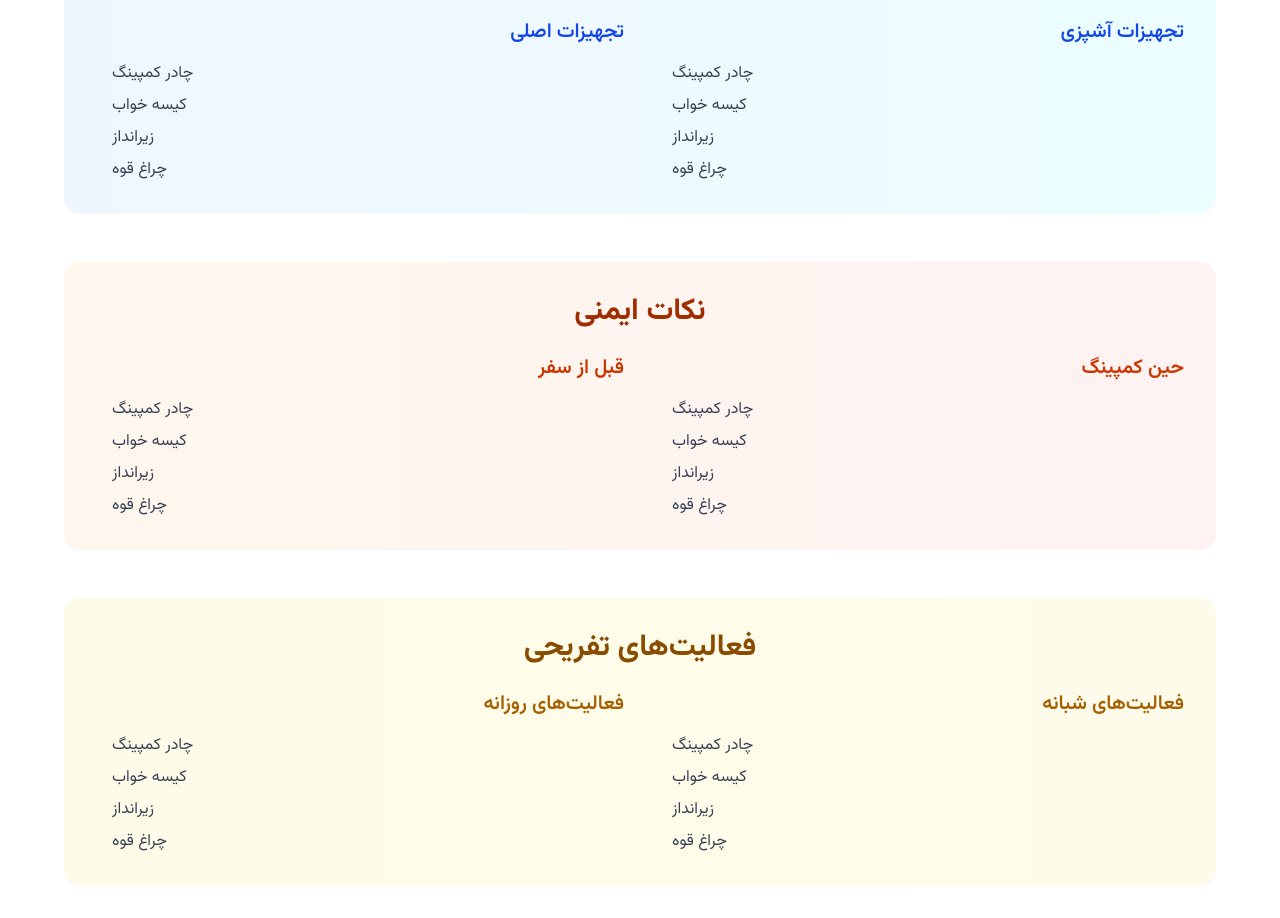
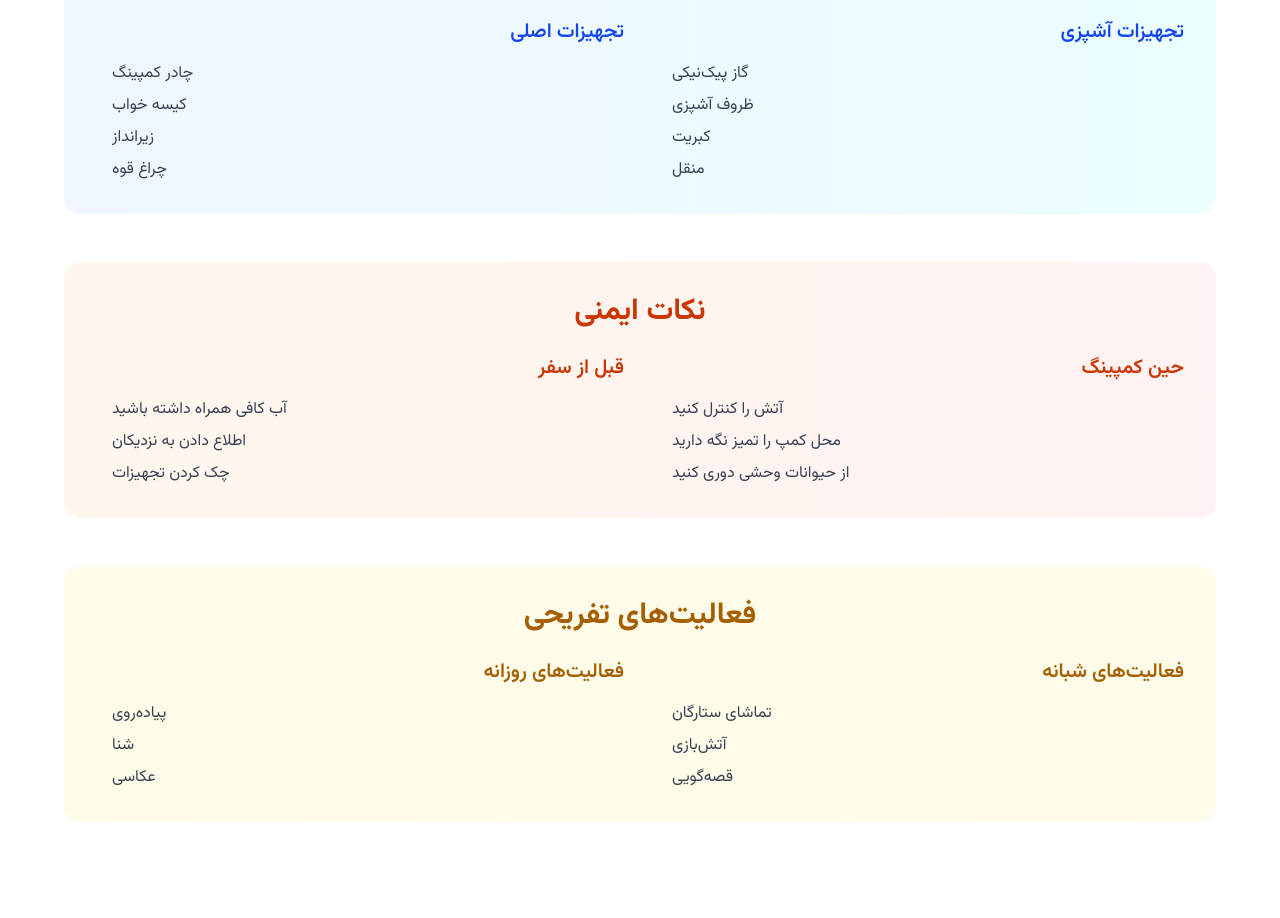
Before and after one commit to unkmitm/Tour, a React (Vite) app in the folder front/: page /internal/camping in a window 1280 px wide. Shown: the part 1640-2558 px from the top of the page. After the commit the page ends 2494 px from the top, so only its background shows below. Built offline with nearby package versions, Linux system fonts and the light colour scheme.

Commit message:
info Section For clean code

```diff
--- a/front/src/components/CampingTours.jsx
+++ b/front/src/components/CampingTours.jsx
@@ -1,8 +1,33 @@
 import TourNavigation from "./TourNavigation";
 import TourCard from "./TourCard";
-import BulletList from "./common/BulletList";
 import SectionCard from "./common/SectionCard";
 import CampingData from "./data/CampingData";
+import InfoSection from "./data/infoSection";
+
+const campingMainEquipments = [
+  "چادر کمپینگ",
+  "کیسه خواب",
+  "زیرانداز",
+  "چراغ قوه",
+];
+const campingCookingEquipments = [
+  "گاز پیک‌نیکی",
+  "ظروف آشپزی",
+  "کبریت",
+  "منقل",
+];
+const safetyBeforeTrip = [
+  "آب کافی همراه داشته باشید",
+  "اطلاع دادن به نزدیکان",
+  "چک کردن تجهیزات",
+];
+const safetyDuringCamping = [
+  "آتش را کنترل کنید",
+  "محل کمپ را تمیز نگه دارید",
+  "از حیوانات وحشی دوری کنید",
+];
+const dailyActivities = ["پیاده‌روی", "شنا", "عکاسی"];
+const nightActivities = ["تماشای ستارگان", "آتش‌بازی", "قصه‌گویی"];
 
 function CampingTours() {
   return (
@@ -27,8 +52,7 @@ function CampingTours() {
                 bgColor: "bg-green-100",
                 title: "محیط‌های خفن",
                 titleColor: "text-green-700",
-                description:
-                  "کمپینگ در جنگل‌ها، کویر و کوهستان با مناظر طبیعی ",
+                description: "کمپینگ در جنگل‌ها، کویر و کوهستان با مناظر طبیعی",
               },
               {
                 icon: "🔥",
@@ -47,77 +71,38 @@ function CampingTours() {
             ]}
           />
 
-          <div className="mt-12 bg-gradient-to-r from-blue-50 to-cyan-50 rounded-2xl p-8">
-            <h2 className="text-3xl font-bold mb-6 text-blue-800 text-center">
-              تجهیزات کمپینگ
-            </h2>
-            <div className="grid grid-cols-1 md:grid-cols-2 gap-8">
-              <div>
-                <h3 className="text-xl font-semibold mb-4 text-blue-700">
-                  تجهیزات اصلی
-                </h3>
-                <BulletList
-                  items={["چادر کمپینگ", "کیسه خواب", "زیرانداز", "چراغ قوه"]}
-                />
-              </div>
-              <div>
-                <h3 className="text-xl font-semibold mb-4 text-blue-700">
-                  تجهیزات آشپزی
-                </h3>
-                <BulletList
-                  items={["چادر کمپینگ", "کیسه خواب", "زیرانداز", "چراغ قوه"]}
-                />
-              </div>
-            </div>
-          </div>
+          <InfoSection
+            title="تجهیزات کمپینگ"
+            fromColor="from-blue-50"
+            toColor="to-cyan-50"
+            textColor="text-blue-700"
+            sections={[
+              { heading: "تجهیزات اصلی", items: campingMainEquipments },
+              { heading: "تجهیزات آشپزی", items: campingCookingEquipments },
+            ]}
+          />
 
-          <div className="mt-12 bg-gradient-to-r from-orange-50 to-red-50 rounded-2xl p-8">
-            <h2 className="text-3xl font-bold mb-6 text-orange-800 text-center">
-              نکات ایمنی
-            </h2>
-            <div className="grid grid-cols-1 md:grid-cols-2 gap-8">
-              <div>
-                <h3 className="text-xl font-semibold mb-4 text-orange-700">
-                  قبل از سفر
-                </h3>
-                <BulletList
-                  items={["چادر کمپینگ", "کیسه خواب", "زیرانداز", "چراغ قوه"]}
-                />
-              </div>
-              <div>
-                <h3 className="text-xl font-semibold mb-4 text-orange-700">
-                  حین کمپینگ
-                </h3>
-                <BulletList
-                  items={["چادر کمپینگ", "کیسه خواب", "زیرانداز", "چراغ قوه"]}
-                />
-              </div>
-            </div>
-          </div>
+          <InfoSection
+            title="نکات ایمنی"
+            fromColor="from-orange-50"
+            toColor="to-red-50"
+            textColor="text-orange-700"
+            sections={[
+              { heading: "قبل از سفر", items: safetyBeforeTrip },
+              { heading: "حین کمپینگ", items: safetyDuringCamping },
+            ]}
+          />
 
-          <div className="mt-12 bg-gradient-to-r from-yellow-50 to-amber-50 rounded-2xl p-8">
-            <h2 className="text-3xl font-bold mb-6 text-yellow-800 text-center">
-              فعالیت‌های تفریحی
-            </h2>
-            <div className="grid grid-cols-1 md:grid-cols-2 gap-8">
-              <div>
-                <h3 className="text-xl font-semibold mb-4 text-yellow-700">
-                  فعالیت‌های روزانه
-                </h3>
-                <BulletList
-                  items={["چادر کمپینگ", "کیسه خواب", "زیرانداز", "چراغ قوه"]}
-                />
-              </div>
-              <div>
-                <h3 className="text-xl font-semibold mb-4 text-yellow-700">
-                  فعالیت‌های شبانه
-                </h3>
-                <BulletList
-                  items={["چادر کمپینگ", "کیسه خواب", "زیرانداز", "چراغ قوه"]}
-                />
-              </div>
-            </div>
-          </div>
+          <InfoSection
+            title="فعالیت‌های تفریحی"
+            fromColor="from-yellow-50"
+            toColor="to-amber-50"
+            textColor="text-yellow-700"
+            sections={[
+              { heading: "فعالیت‌های روزانه", items: dailyActivities },
+              { heading: "فعالیت‌های شبانه", items: nightActivities },
+            ]}
+          />
         </div>
       </div>
     </>
--- /dev/null
+++ b/front/src/components/data/infoSection.jsx
@@ -0,0 +1,25 @@
+import BulletList from "../common/BulletList";
+
+function InfoSection({ title, fromColor, toColor, textColor, sections }) {
+  return (
+    <div
+      className={`mt-12 bg-gradient-to-r ${fromColor} ${toColor} rounded-2xl p-8`}
+    >
+      <h2 className={`text-3xl font-bold mb-6 ${textColor} text-center`}>
+        {title}
+      </h2>
+      <div className="grid grid-cols-1 md:grid-cols-2 gap-8">
+        {sections.map(({ heading, items }, i) => (
+          <div key={i}>
+            <h3 className={`text-xl font-semibold mb-4 ${textColor}`}>
+              {heading}
+            </h3>
+            <BulletList items={items} />
+          </div>
+        ))}
+      </div>
+    </div>
+  );
+}
+
+export default InfoSection;
```
